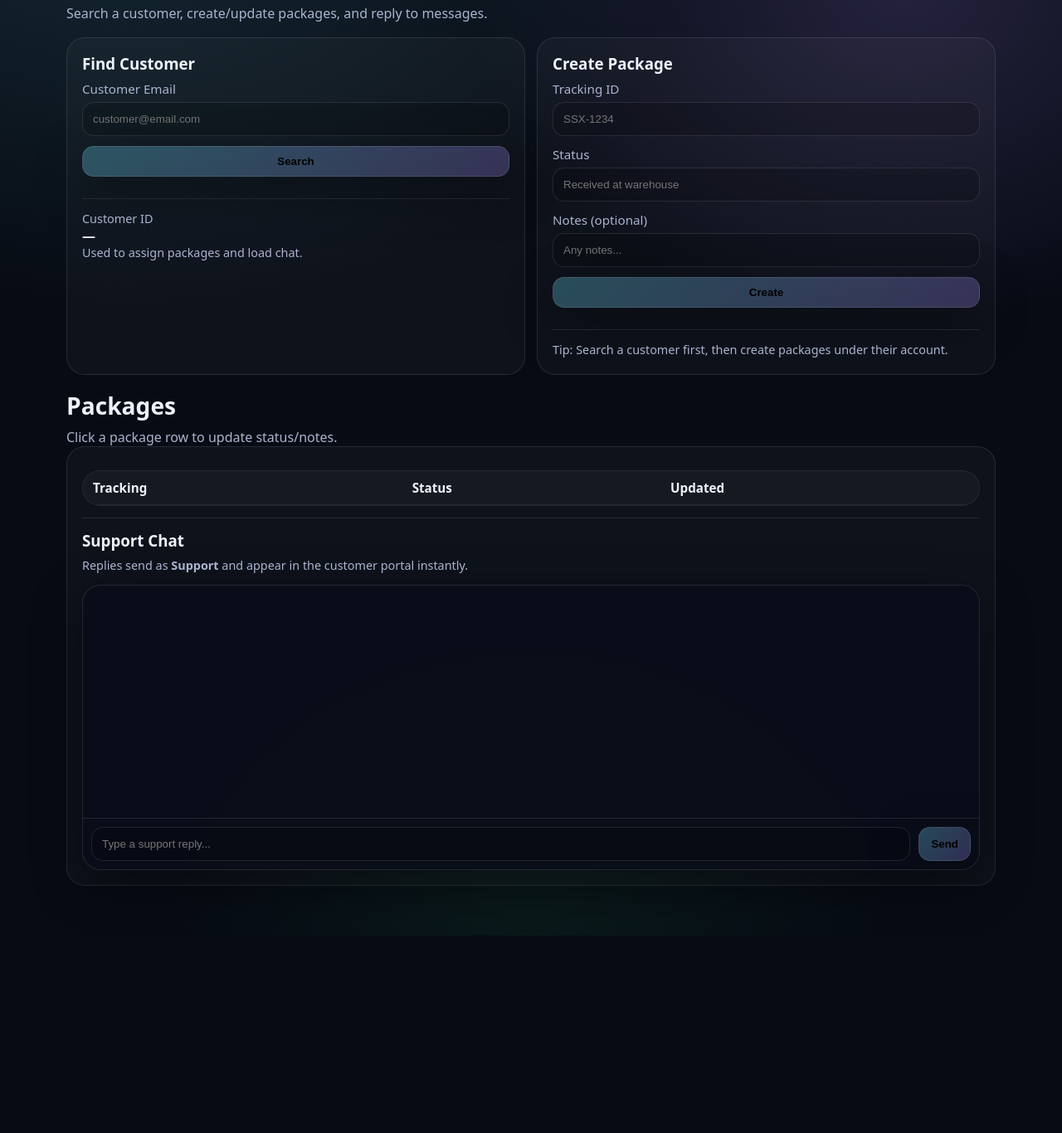
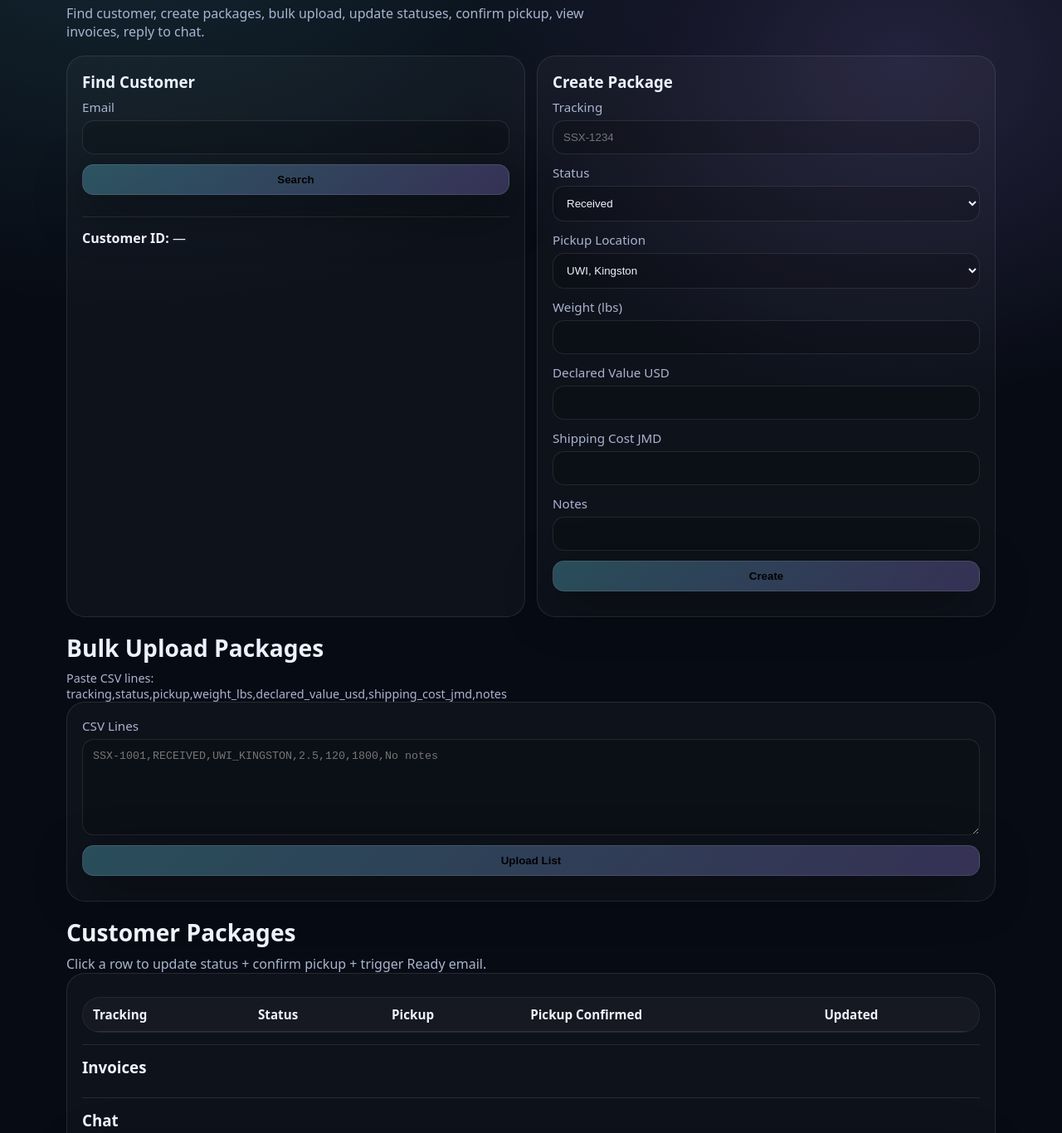
Before and after one commit to Jordachew/Shippingwebsite, a plain HTML site: page admin.html in a window 1280 px wide. Shown: the part 170-1536 px from the top of the page at 83% size. Before the commit the page ends 1298 px from the top, so only its background shows below. Drawn offline with nearby package versions, Linux system fonts and the light colour scheme.

Commit message:
Update admin.html

```diff
--- a/admin.html
+++ b/admin.html
@@ -4,23 +4,18 @@
   <meta charset="utf-8" />
   <meta name="viewport" content="width=device-width,initial-scale=1" />
   <title>Admin • Sueños Shipping</title>
-  <meta name="description" content="Sueños Shipping staff dashboard: manage customers, packages, and support chat." />
   <link rel="stylesheet" href="styles.css" />
 </head>
-
-
 <body>
-  <!-- Top Nav -->
 <header class="header">
   <div class="container header__inner">
-      <a class="brand" href="/" aria-label="Back to main site">
-        <div class="brand__mark" aria-hidden="true">S</div>
+    <a class="brand" href="/">
+      <div class="brand__mark">S</div>
       <div class="brand__text">
         <div class="brand__name">Sueños Shipping</div>
         <div class="brand__tag">Staff / Admin</div>
       </div>
     </a>
-
     <div class="header__actions">
       <a class="btn btn--ghost" href="/">Main site</a>
       <button class="btn btn--primary" id="logoutBtn" type="button">Logout</button>
@@ -32,63 +27,71 @@
   <div class="container">
     <div class="section__head">
       <h2>Staff Dashboard</h2>
-        <p>Search a customer, create/update packages, and reply to messages.</p>
-        <div class="muted small" id="authMsg" role="status"></div>
+      <p>Find customer, create packages, bulk upload, update statuses, confirm pickup, view invoices, reply to chat.</p>
+      <div class="muted small" id="authMsg"></div>
     </div>
 
     <div class="grid2">
-        <!-- Find customer -->
       <div class="card card--pad">
         <h3>Find Customer</h3>
         <form class="form" id="findForm">
-            <label>
-              Customer Email
-              <input id="custEmail" type="email" placeholder="customer@email.com" required />
-            </label>
+          <label>Email <input id="custEmail" type="email" required /></label>
           <button class="btn btn--primary" type="submit">Search</button>
-            <div class="muted small" id="findMsg" role="status"></div>
+          <div class="muted small" id="findMsg"></div>
         </form>
-
         <div class="divider"></div>
-
-          <div>
-            <div class="muted small">Customer ID</div>
-            <div><strong id="custId">—</strong></div>
-            <div class="muted small">Used to assign packages and load chat.</div>
-          </div>
+        <div><strong>Customer ID:</strong> <span id="custId">—</span></div>
       </div>
 
-        <!-- Create package -->
       <div class="card card--pad">
         <h3>Create Package</h3>
         <form class="form" id="createPkgForm">
-            <label>
-              Tracking ID
-              <input id="tracking" type="text" placeholder="SSX-1234" required />
+          <label>Tracking <input id="tracking" type="text" placeholder="SSX-1234" required /></label>
+          <label>Status
+            <select id="status">
+              <option value="RECEIVED">Received</option>
+              <option value="PROCESSING">Processing</option>
+              <option value="IN_TRANSIT">In Transit</option>
+              <option value="ARRIVED_JAMAICA">Arrived Jamaica</option>
+              <option value="READY_FOR_PICKUP">Ready for Pickup</option>
+              <option value="PICKED_UP">Picked Up</option>
+              <option value="ON_HOLD">On Hold</option>
+            </select>
           </label>
-            <label>
-              Status
-              <input id="status" type="text" placeholder="Received at warehouse" required />
+          <label>Pickup Location
+            <select id="pickup">
+              <option value="UWI_KINGSTON">UWI, Kingston</option>
+              <option value="RHODEN_HALL_CLARENDON">Rhoden Hall District, Clarendon</option>
+            </select>
           </label>
-            <label>
-              Notes (optional)
-              <input id="notes" type="text" placeholder="Any notes..." />
-            </label>
-
+          <label>Weight (lbs) <input id="weight" type="number" step="0.1" /></label>
+          <label>Declared Value USD <input id="value" type="number" step="0.01" /></label>
+          <label>Shipping Cost JMD <input id="cost" type="number" step="1" /></label>
+          <label>Notes <input id="notes" type="text" /></label>
           <button class="btn btn--primary" type="submit">Create</button>
-            <div class="muted small" id="createMsg" role="status"></div>
+          <div class="muted small" id="createMsg"></div>
         </form>
-
-          <div class="divider"></div>
-          <p class="muted small">
-            Tip: Search a customer first, then create packages under their account.
-          </p>
       </div>
     </div>
 
     <div class="section__head" style="margin-top:18px;">
-        <h2>Packages</h2>
-        <p class="muted">Click a package row to update status/notes.</p>
+      <h2>Bulk Upload Packages</h2>
+      <p class="muted small">Paste CSV lines: tracking,status,pickup,weight_lbs,declared_value_usd,shipping_cost_jmd,notes</p>
+    </div>
+
+    <div class="card card--pad">
+      <form class="form" id="bulkForm">
+        <label>CSV Lines
+          <textarea id="bulkText" rows="6" placeholder="SSX-1001,RECEIVED,UWI_KINGSTON,2.5,120,1800,No notes"></textarea>
+        </label>
+        <button class="btn btn--primary" type="submit">Upload List</button>
+        <div class="muted small" id="bulkMsg"></div>
+      </form>
+    </div>
+
+    <div class="section__head" style="margin-top:18px;">
+      <h2>Customer Packages</h2>
+      <p class="muted">Click a row to update status + confirm pickup + trigger Ready email.</p>
     </div>
 
     <div class="card card--pad">
@@ -98,6 +101,8 @@
           <tr>
             <th>Tracking</th>
             <th>Status</th>
+            <th>Pickup</th>
+            <th>Pickup Confirmed</th>
             <th>Updated</th>
           </tr>
           </thead>
@@ -106,47 +111,72 @@
       </div>
 
       <div class="divider"></div>
+      <h3>Invoices</h3>
+      <ul class="list" id="invoiceList"></ul>
 
-        <h3>Support Chat</h3>
-        <p class="muted small" style="margin-top:6px;">
-          Replies send as <strong>Support</strong> and appear in the customer portal instantly.
-        </p>
-
-        <!-- Inline chat layout (reuses .chat styles) -->
+      <div class="divider"></div>
+      <h3>Chat</h3>
       <div class="chat" style="position:static; width:100%; margin-top:12px;">
-          <div class="chat__body" id="chatBody" style="height:280px;"></div>
+        <div class="chat__body" id="chatBody" style="height:260px;"></div>
         <form class="chat__form" id="chatForm">
-            <input id="chatInput" type="text" placeholder="Type a support reply..." autocomplete="off" />
+          <input id="chatInput" type="text" placeholder="Reply as support..." autocomplete="off" />
           <button class="btn btn--primary" type="submit">Send</button>
         </form>
       </div>
+
+      <div class="divider"></div>
+      <label class="muted small">Attachment (optional)</label>
+      <input id="chatFile" type="file" accept=".pdf,.jpg,.jpeg,.png,.doc,.docx,.xls,.xlsx"/>
+      <div class="muted small" id="chatMsg"></div>
     </div>
 
     <!-- Update modal -->
     <div class="modal hidden" id="updateModal" aria-hidden="true">
       <div class="modal__backdrop" data-close="1"></div>
-        <div class="modal__card" role="dialog" aria-modal="true" aria-label="Update package">
+      <div class="modal__card" role="dialog" aria-modal="true">
         <div class="modal__head">
           <div>
             <div class="modal__title" id="mTitle">Update</div>
-              <div class="muted small">Set status and notes</div>
+            <div class="muted small">Update status, confirm pickup, optionally send ready email.</div>
           </div>
           <button class="btn btn--ghost" data-close="1" type="button">Close</button>
         </div>
-
         <div class="modal__body">
           <form class="form" id="updateForm">
-              <label>
-                Status
-                <input id="mStatus" type="text" required />
+            <label>Status
+              <select id="mStatus">
+                <option value="RECEIVED">Received</option>
+                <option value="PROCESSING">Processing</option>
+                <option value="IN_TRANSIT">In Transit</option>
+                <option value="ARRIVED_JAMAICA">Arrived Jamaica</option>
+                <option value="READY_FOR_PICKUP">Ready for Pickup</option>
+                <option value="PICKED_UP">Picked Up</option>
+                <option value="ON_HOLD">On Hold</option>
+              </select>
+            </label>
+            <label>Pickup Location
+              <select id="mPickup">
+                <option value="UWI_KINGSTON">UWI, Kingston</option>
+                <option value="RHODEN_HALL_CLARENDON">Rhoden Hall District, Clarendon</option>
+              </select>
             </label>
             <label>
-                Notes (optional)
-                <input id="mNotes" type="text" />
+              Pickup Confirmed
+              <select id="mPickupConfirmed">
+                <option value="false">No</option>
+                <option value="true">Yes</option>
+              </select>
             </label>
-
+            <label>Notes <input id="mNotes" type="text"/></label>
+            <label>
+              Send “Ready for Pickup” Email Now?
+              <select id="mSendEmail">
+                <option value="no">No</option>
+                <option value="yes">Yes (requires RESEND_API_KEY)</option>
+              </select>
+            </label>
             <button class="btn btn--primary" type="submit">Save</button>
-              <div class="muted small" id="updateMsg" role="status"></div>
+            <div class="muted small" id="updateMsg"></div>
           </form>
         </div>
       </div>
@@ -155,7 +185,6 @@
   </div>
 </main>
 
-  <!-- IMPORTANT: Supabase first, then admin.js (NOT script.js) -->
 <script src="https://cdn.jsdelivr.net/npm/@supabase/supabase-js@2"></script>
 <script src="admin.js"></script>
 </body>
```
Lines whose indentation alone changed are shown as unchanged.
